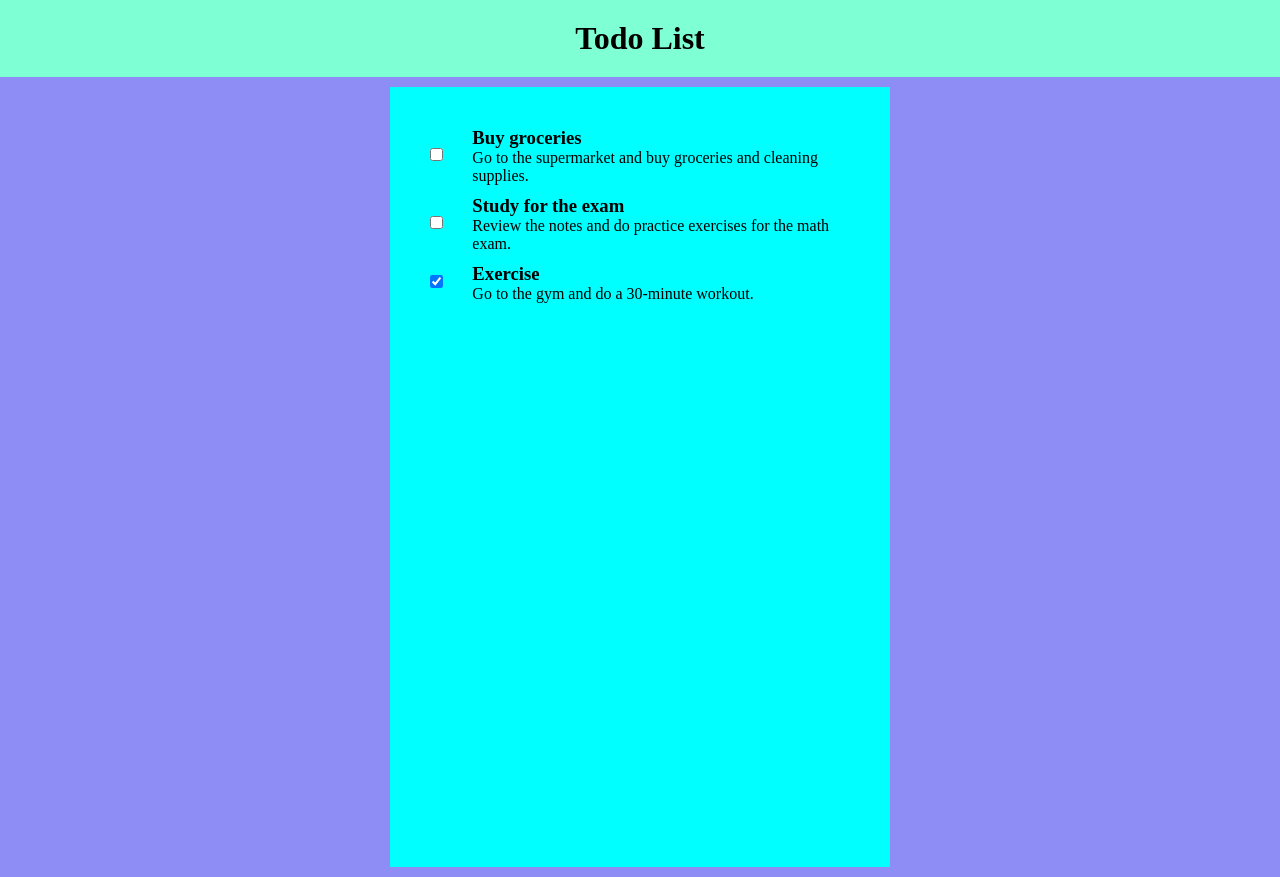
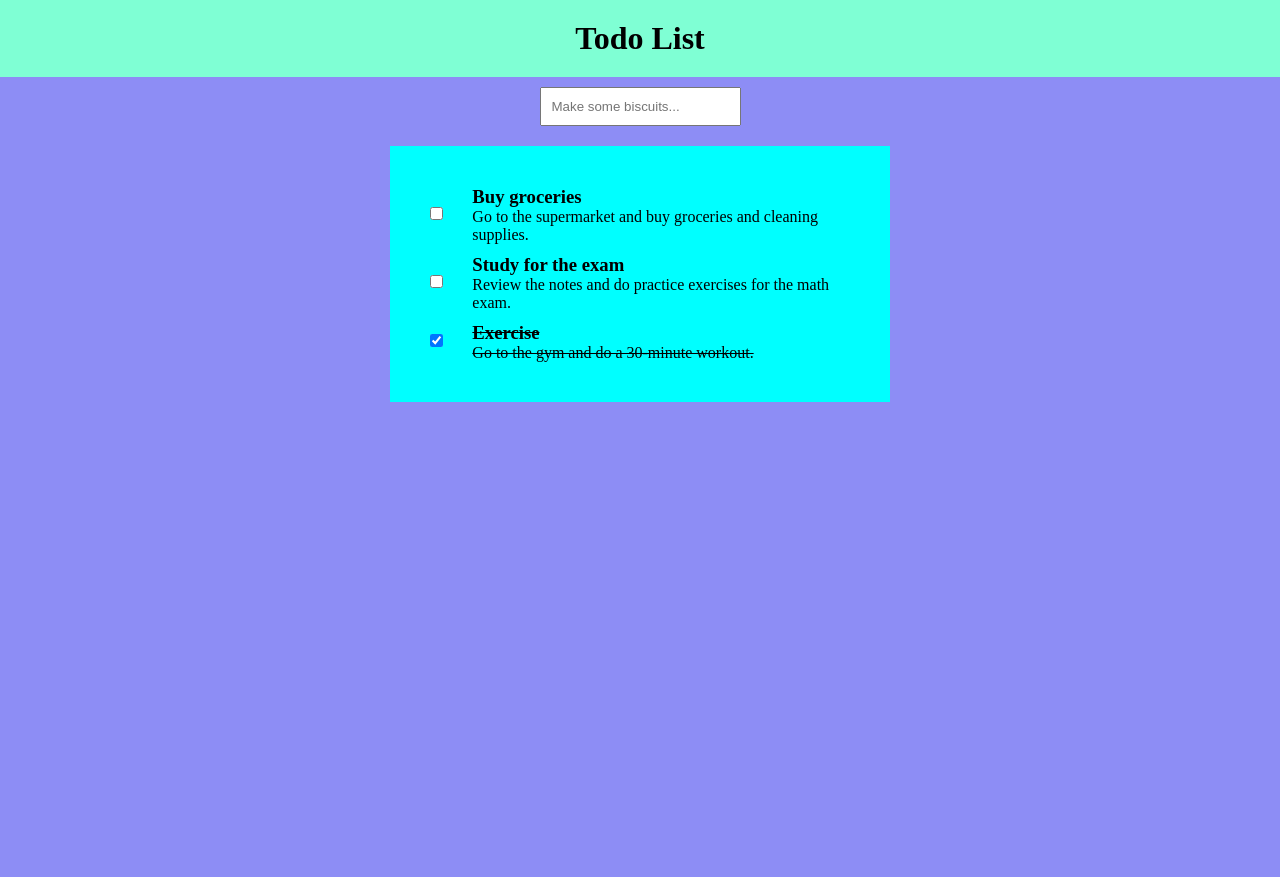
Before and after one commit to godidev/todo-list, a React (Vite) app: page / in a window 1280 px wide. Built offline with nearby package versions, Linux system fonts and the light colour scheme.

Commit message:
feat: add input component

```diff
--- a/src/App.css
+++ b/src/App.css
@@ -18,7 +18,13 @@ header h1 {
 
 main {
   display: flex;
-  justify-content: center;
+  flex-direction: column;
+  align-items: center;
   background-color: rgb(141, 141, 245);
   height: 100vh;
 }
+
+.todo-input {
+  margin: 10px;
+  padding: 10px;
+}
--- a/src/App.jsx
+++ b/src/App.jsx
@@ -2,6 +2,7 @@ import './App.css'
 import data from '../data.json'
 import { useState } from 'react'
 import TodoList from './components/TodoList'
+import InputTodo from './components/InputTodo'
 
 function App() {
   const [todos, setTodos] = useState(data)
@@ -16,12 +17,28 @@ function App() {
     )
   }
 
+  const addTodo = (e, content) => {
+    e.preventDefault()
+    setTodos((prevTodos) => {
+      return [
+        ...prevTodos,
+        {
+          id: prevTodos.length + 1,
+          name: 'pedro',
+          description: content,
+          completed: false,
+        },
+      ]
+    })
+  }
+
   return (
     <>
       <header>
         <h1>Todo List</h1>
       </header>
       <main>
+        <InputTodo addTodo={addTodo} />
         <TodoList todos={todos} changeCompleted={changeCompleted} />
       </main>
     </>
--- /dev/null
+++ b/src/components/InputTodo.jsx
@@ -0,0 +1,18 @@
+import { useState } from 'react'
+
+export default function InputTodo({ addTodo }) {
+  const [inputValue, setInputValue] = useState('')
+
+  return (
+    <form onSubmit={(e) => addTodo(e, inputValue)}>
+      <input
+        type="text"
+        name="todo"
+        onChange={(e) => setInputValue(e.target.value)}
+        value={inputValue}
+        className="todo-input"
+        placeholder="Make some biscuits..."
+      />
+    </form>
+  )
+}
--- a/src/components/TodoItem.jsx
+++ b/src/components/TodoItem.jsx
@@ -1,6 +1,12 @@
 import './TodoItem.css'
 
 export default function TodoItem({ todo, changeCompleted }) {
+  const getStyle = () => {
+    return {
+      textDecoration: todo.completed ? 'line-through' : 'none',
+    }
+  }
+
   return (
     <div className="todo-item">
       <div>
@@ -10,7 +16,7 @@ export default function TodoItem({ todo, changeCompleted }) {
           onChange={() => changeCompleted(todo.id)}
         />
       </div>
-      <div>
+      <div style={getStyle()}>
         <h3>{todo.name}</h3>
         <p>{todo.description}</p>
       </div>
```
